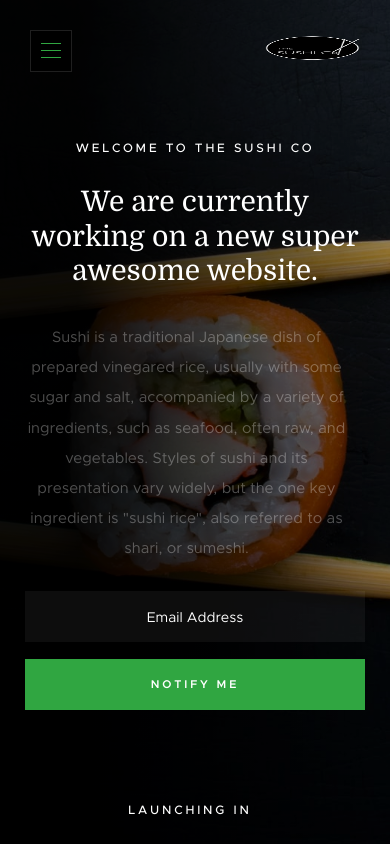
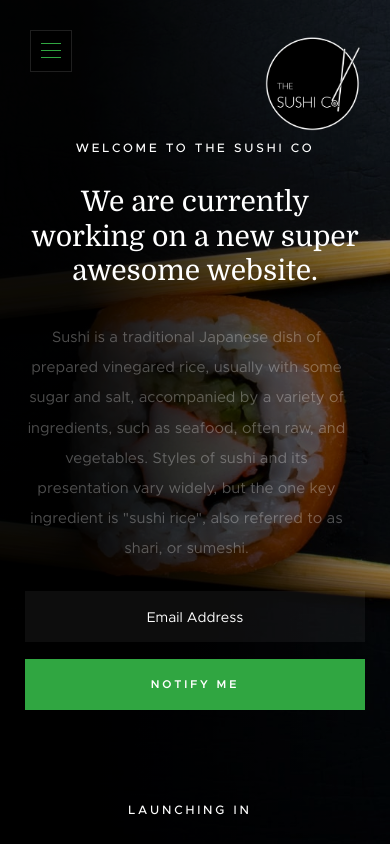
Before and after one commit to hypoalien/the-sushico, a plain HTML site: page index.html in a window 390 px wide. Drawn offline with Linux system fonts and the light colour scheme.

Commit message:
changed the logo size

```diff
--- a/css/main.css
+++ b/css/main.css
@@ -1979,7 +1979,7 @@ html.no-csstransitions .home-content__main {
 
   .home-logo img {
     width: 95px;
-    height: 24px;
+    /* height: 24px; */
   }
 
   .home-content h1 {
```
